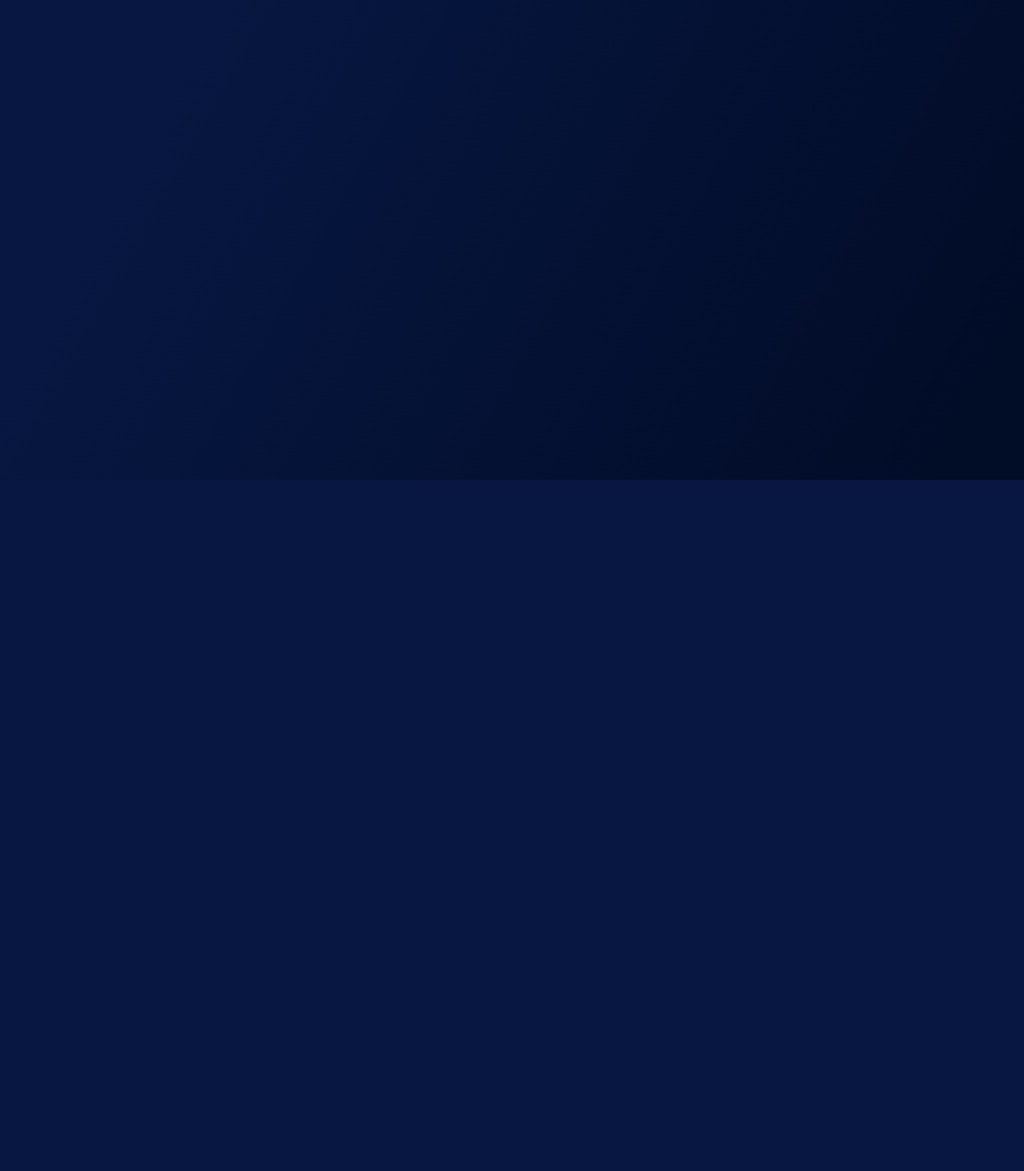
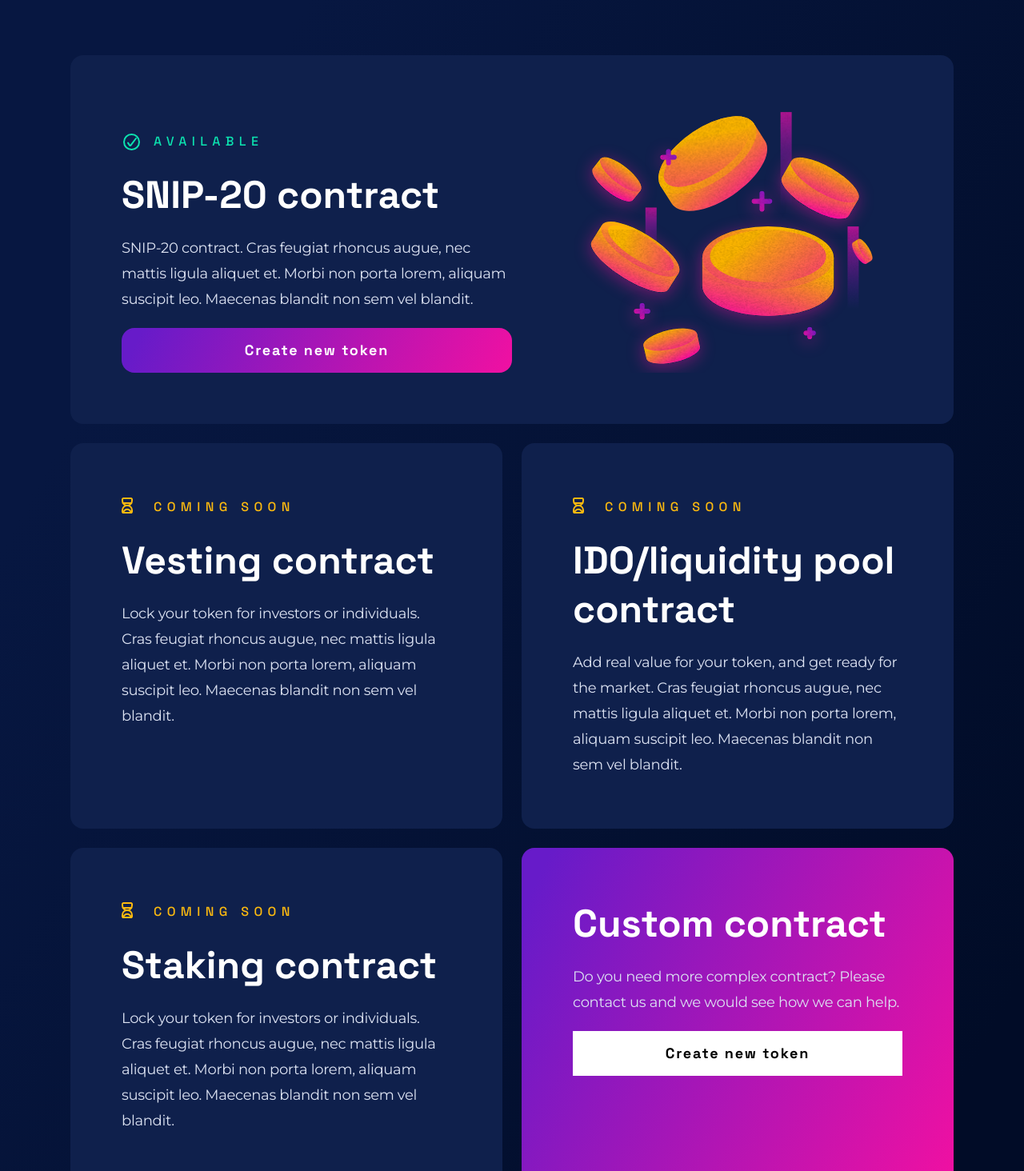
Before and after one commit to atomiklabs/deploycontracts.io, a Next.js app: page / in a window 1280 px wide. Shown: the part 200-1664 px from the top of the page at 80% size. Before the commit the page ends 800 px from the top, so only its background shows below. Built offline with nearby package versions, Linux system fonts and the light colour scheme.

Commit message:
add contracts

```diff
--- a/components/Contracts.tsx
+++ b/components/Contracts.tsx
@@ -1,9 +1,44 @@
 import Grid from '@/components/Grid'
 import H2 from '@/components/headings/H2'
+import H3 from '@/components/headings/H3'
+import AvailableText from '@/components/AvailableText'
+import ComingSoon from '@/components/ComingSoon'
+import PrimaryButton from '@/components/buttons/PrimaryButton'
 
 const data = [
   { id: 1, text: 'No smart contract developers required', icon: '/assets/hand.svg', iconName: 'hand' },
   { id: 2, text: "Fill up the form and submit, that's it", icon: '/assets/form.svg', iconName: 'form' },
+]
+
+const contracts = [
+  {
+    id: 1,
+    title: 'SNIP-20 contract',
+    text: 'SNIP-20 contract. Cras feugiat rhoncus augue, nec mattis ligula aliquet et. Morbi non porta lorem, aliquam suscipit leo. Maecenas blandit non sem vel blandit.',
+    available: true,
+    image: '/assets/disks.svg',
+  },
+  {
+    id: 2,
+    title: 'Vesting contract',
+    text: 'Lock your token for investors or individuals. Cras feugiat rhoncus augue, nec mattis ligula aliquet et. Morbi non porta lorem, aliquam suscipit leo. Maecenas blandit non sem vel blandit.',
+    available: false,
+    image: '',
+  },
+  {
+    id: 3,
+    title: 'IDO/liquidity pool contract',
+    text: 'Add real value for your token, and get ready for the market. Cras feugiat rhoncus augue, nec mattis ligula aliquet et. Morbi non porta lorem, aliquam suscipit leo. Maecenas blandit non sem vel blandit.',
+    available: false,
+    image: '',
+  },
+  {
+    id: 4,
+    title: 'Staking contract',
+    text: 'Lock your token for investors or individuals. Cras feugiat rhoncus augue, nec mattis ligula aliquet et. Morbi non porta lorem, aliquam suscipit leo. Maecenas blandit non sem vel blandit.',
+    available: false,
+    image: '',
+  },
 ]
 
 export default function Contracts() {
@@ -25,6 +60,56 @@ export default function Contracts() {
             )
           })}
         </div>
+
+        <div className='col-span-full mt-20'>
+          <Grid className='px-0 gap-y-6'>
+            {contracts.map((x) => {
+              return (
+                <>
+                  {x.available ? (
+                    <div className='col-span-full lg:col-span-full flex flex-col lg:flex-row p-6 md:p-12 lg:p-16 bg-[#0F204C] rounded-2xl'>
+                      <div className='flex justify-center lg:w-1/2 lg:order-2'>
+                        <img src={x.image} alt={`${x.title} image`} />
+                      </div>
+                      <div className='flex flex-col gap-y-5 mt-7 lg:w-1/2 lg:order-1'>
+                        <AvailableText />
+                        <H3>
+                          <h3>{x.title}</h3>
+                        </H3>
+                        <div className='text-gray-100 tracking-[-0.02rem]'>{x.text}</div>
+                        <PrimaryButton>
+                          <div className='py-3 px-11 whitespace-nowrap'>Create new token</div>
+                        </PrimaryButton>
+                      </div>
+                    </div>
+                  ) : (
+                    <div className='col-span-full lg:col-span-6 flex flex-col p-6 md:p-12 lg:p-16 gap-y-5 bg-[#0F204C] rounded-2xl'>
+                      <ComingSoon />
+                      <H3>
+                        <h3>{x.title}</h3>
+                      </H3>
+                      <div className='text-gray-100 tracking-[-0.02rem]'>{x.text}</div>
+                    </div>
+                  )}
+                </>
+              )
+            })}
+
+            <div className='col-span-full lg:col-span-6 flex flex-col gap-y-5 bg-[linear-gradient(115.82deg,#671BC9_5.15%,#FD0F9E_108.88%)] rounded-2xl p-6 md:p-12 lg:p-16'>
+              <H3>
+                <h3>Custom contract</h3>
+              </H3>
+              <div className='text-gray-100 tracking-[-0.02rem]'>
+                Do you need more complex contract? Please contact us and we would see how we can help.
+              </div>
+              <div className=''>
+                <PrimaryButton>
+                  <div className='py-3 px-11 whitespace-nowrap bg-white text-black'>Create new token</div>
+                </PrimaryButton>
+              </div>
+            </div>
+          </Grid>
+        </div>
       </Grid>
     </section>
   )
```
Also changed, not shown: public/assets/disks.svg (added).
